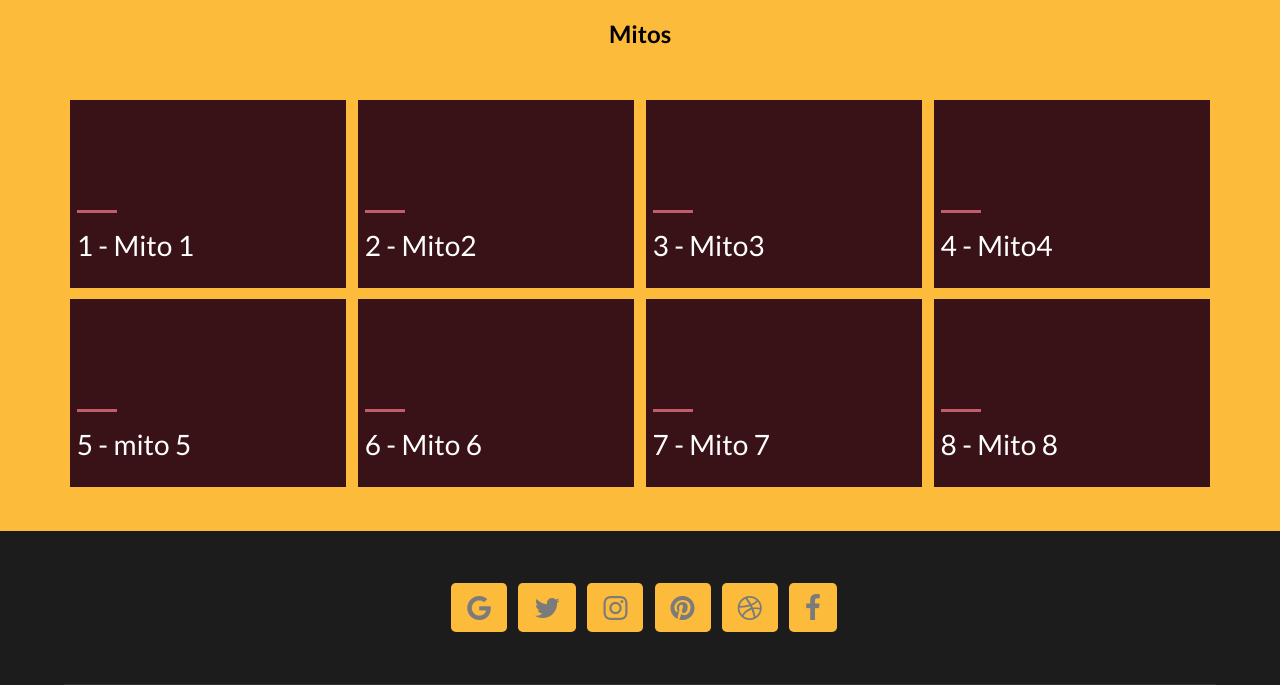
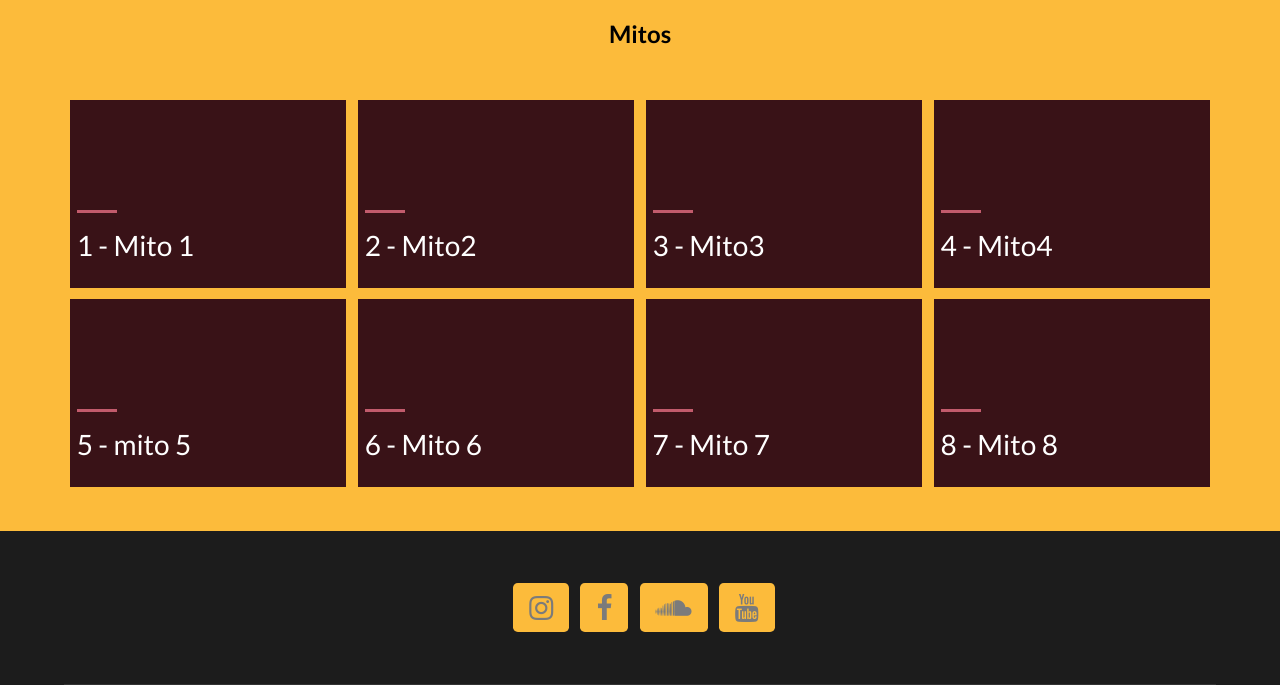
Before and after one commit to ciudadanointeligente/mulheresnegrasdecidem, a Jekyll site: the page built from index.html, in a window 1280 px wide. Shown: the part 653-1338 px from the top of the page. Built offline with Jekyll 4.4.1, drawn with Linux system fonts in a browser that asks for light colours; the list of posts is cut into pages by our own code.

Commit message:
Agregando footer

```diff
--- a/_config.yml
+++ b/_config.yml
@@ -20,12 +20,10 @@ email: your-email@domain.com # your email
 website: https://mulheresnegrasdecidem.org # you website
 
 # Social link
-google_url:    # add url link
-twitter_url:   # add url link
 instagram_url: https://www.instagram.com/redeumunna/
-pinterest_url: # add url link
-dribbble_url:  # add url link
-facebook_url:  # add url link
+soundcloud_url: https://soundcloud.com/redeumunna/ # add url link
+facebook_url:  https://www.facebook.com/redeumunna # add url link
+youtube_url: https://www.youtube.com/channel/UC7JGOTDFBrLBmcdJ6wPBzwg
 
 # Disqus
 discus_identifier: mr-brown # add your discus identifier
--- a/_includes/social_footer.html
+++ b/_includes/social_footer.html
@@ -1,33 +1,16 @@
 
 <ul class="social_footer">
-  {% if site.google_url %}
-  <li><a href="{{ site.google_url }}" target="_blank"><i class="fa fa-google" aria-hidden="true"></i></a></li>
-  {% else %}
-  <li><a href="#" target="_blank"><i class="fa fa-google" aria-hidden="true"></i></a></li>
-  {% endif %}
-  {% if site.twitter_url %}
-  <li><a href="{{ site.twitter_url }}" target="_blank"><i class="fa fa-twitter" aria-hidden="true"></i></a></li>
-  {% else %}
-  <li><a href="#" target="_blank"><i class="fa fa-twitter" aria-hidden="true"></i></a></li>
-  {% endif %}
   {% if site.instagram_url %}
   <li><a href="{{ site.instagram_url }}" target="_blank"><i class="fa fa-instagram" aria-hidden="true"></i></a></li>
-  {% else %}
-  <li><a href="#" target="_blank"><i class="fa fa-instagram" aria-hidden="true"></i></a></li>
   {% endif %}
-  {% if site.pinterest_url %}
-  <li><a href="{{ site.pinterest_url }}" target="_blank"><i class="fa fa-pinterest" aria-hidden="true"></i></a></li>
-  {% else %}
-  <li><a href="#" target="_blank"><i class="fa fa-pinterest" aria-hidden="true"></i></a></li>
-  {% endif %}
-  {% if site.dribbble_url %}
-  <li><a href="{{ site.dribbble_url }}" target="_blank"><i class="fa fa-dribbble" aria-hidden="true"></i></a></li>
-  {% else %}
-  <li><a href="#" target="_blank"><i class="fa fa-dribbble" aria-hidden="true"></i></a></li>
-  {% endif %}
+
   {% if site.facebook_url %}
   <li><a href="{{ site.facebook_url }}" target="_blank"><i class="fa fa-facebook" aria-hidden="true"></i></a></li>
-  {% else %}
-  <li><a href="#" target="_blank"><i class="fa fa-facebook" aria-hidden="true"></i></a></li>
+  {% endif %}
+  {% if site.soundcloud_url %}
+  <li><a href="{{ site.soundcloud_url }}" target="_blank"><i class="fa fa-soundcloud" aria-hidden="true"></i></a></li>
+  {% endif %}
+  {% if site.youtube_url %}
+  <li><a href="{{ site.youtube_url }}" target="_blank"><i class="fa fa-youtube" aria-hidden="true"></i></a></li>
   {% endif %}
 </ul>
```
